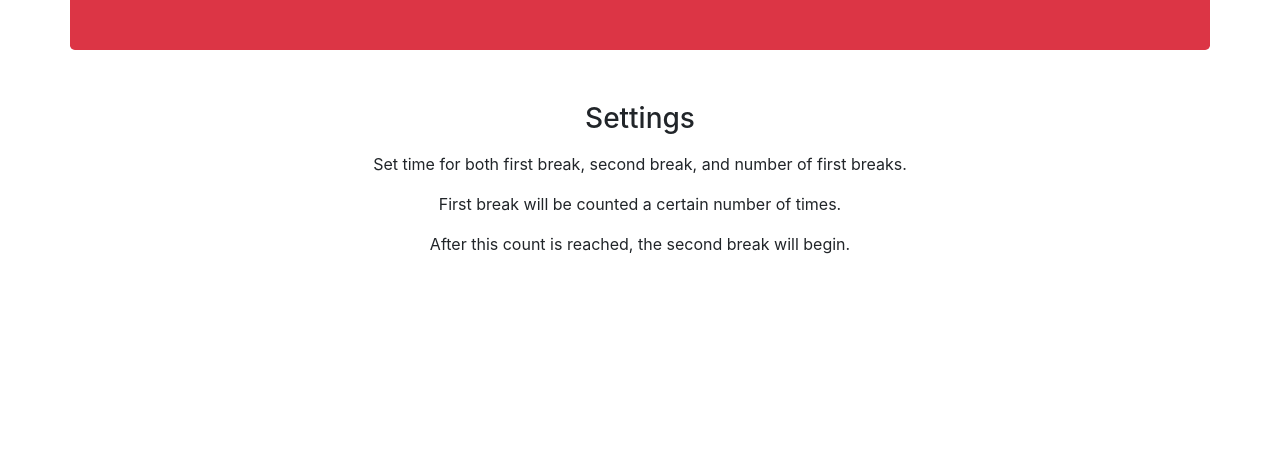
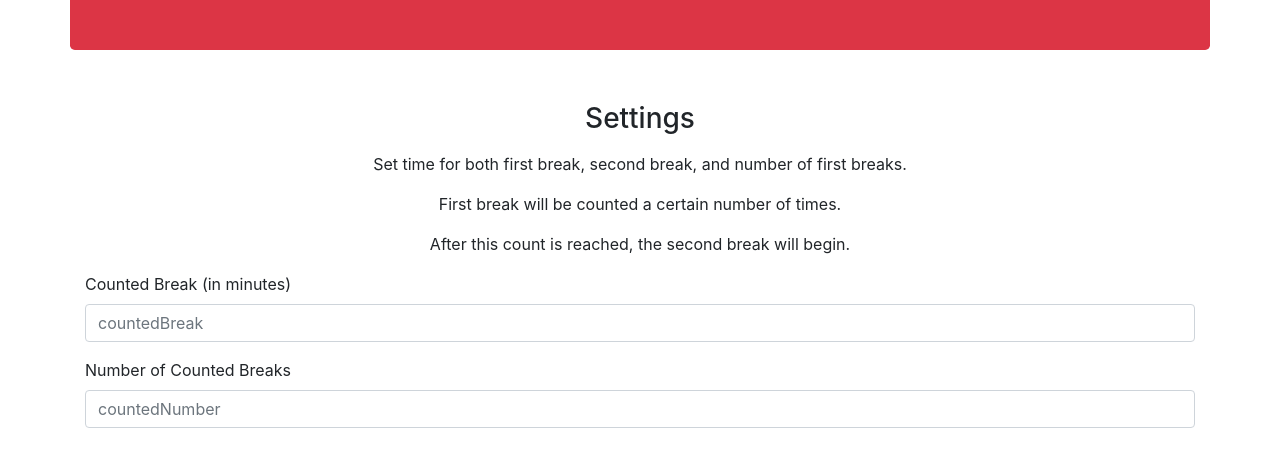
Before and after one commit to Mattmej/Pomodoro_Timer, a plain HTML site: page settings.html in a window 1280 px wide. Shown: the part 134-600 px from the top of the page. Drawn offline with nearby package versions, Linux system fonts and the light colour scheme.

Commit message:
In process of making form for 'settings' page.

```diff
--- a/settings.html
+++ b/settings.html
@@ -29,5 +29,21 @@
             <p>First break will be counted a certain number of times.</p>
             <p>After this count is reached, the second break will begin.</p>
         </div>
+
+        <form>
+            <div class="form-group">
+                <label for="counted-break">Counted Break (in minutes)</label>
+                <input type="text" class="form-control" id="counted-break-validation" placeholder="countedBreak" required>
+                <div class="invalid-feedback">Please enter a number.</div>
+            </div>
+
+            <div class="form-group">
+                <label for="counted-number">Number of Counted Breaks</label>
+                <input type="text" class="form-control" id="counted-number-validation" placeholder="countedNumber" required>
+                <div class="invalid-feedback">Please enter a number.</div>
+            </div>
+
+
+        </form>
     </div>
 </body>
```
